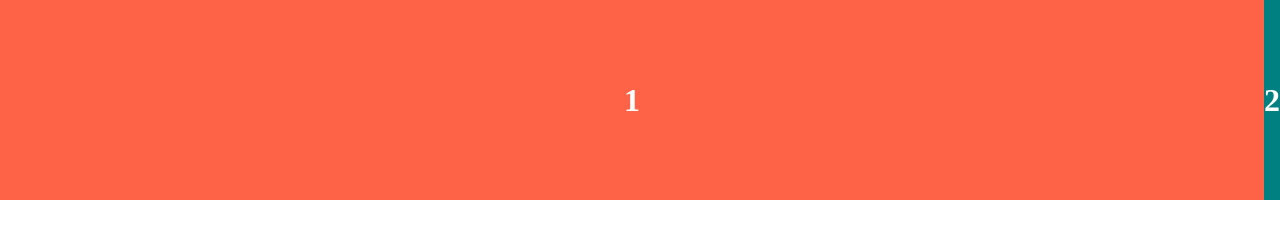
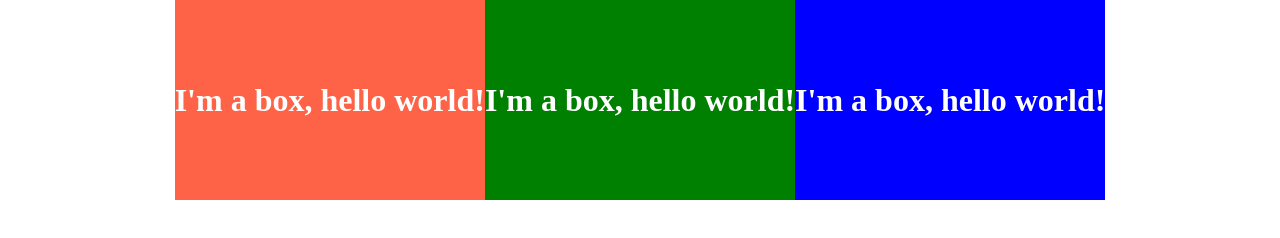
Before and after one commit to josh3021/css-layout-masterclass-challenge, a website built with Vite: page index.html in a window 1280 px wide. Built offline with nearby package versions, Linux system fonts and the light colour scheme.

Commit message:
#2.11 flex shrink

```diff
--- a/index.html
+++ b/index.html
@@ -7,7 +7,8 @@
     <title>CSS Layout Masterclass</title>
   </head>
   <body>
-    <div class="box">1</div>
-    <div class="box">2</div>
+    <div class="box">I'm a box, hello world!</div>
+    <div class="box">I'm a box, hello world!</div>
+    <div class="box">I'm a box, hello world!</div>
   </body>
 </html>
--- a/src/style.css
+++ b/src/style.css
@@ -3,7 +3,7 @@ body {
   margin: 0;
   display: flex;
   height: 100vh;
-  flex-flow: row wrap; /* flex-flow: flex-direction + flex-wrap */
+  flex-flow: row nowrap; /* flex-flow: flex-direction + flex-wrap */
   /* gap: 10px; */
   /* row-gap: 20px;
   column-gap: 10px; */
@@ -25,10 +25,16 @@ body {
 
 .box:nth-child(1) {
   background-color: tomato;
-  flex-grow: 1; /* flex-grow는 비율로 산정됨, 브라우저 화면이 줄어들면 같은 비율로 줄어듦. 반응형에 필수 */
+  /* flex-grow: 1; /* flex-grow는 비율로 산정됨, 브라우저 화면이 줄어들면 같은 비율로 줄어듦. 반응형에 필수 */
+  flex-shrink: 3;
 }
 
 .box:nth-child(2) {
-  background-color: teal;
-  flex-grow: 0;
+  background-color: green;
+  flex-shrink: 0; /* flex-shrink가 0이면 압축하지 않고 스크롤이 생길 것 */
 }
+
+.box:nth-child(3) {
+  background-color: blue;
+  flex-shrink: 1; /* flex-shrink는 컨테이너가 작아질수록 shrink값이 크면 먼저 축소된다 */
+}
```
